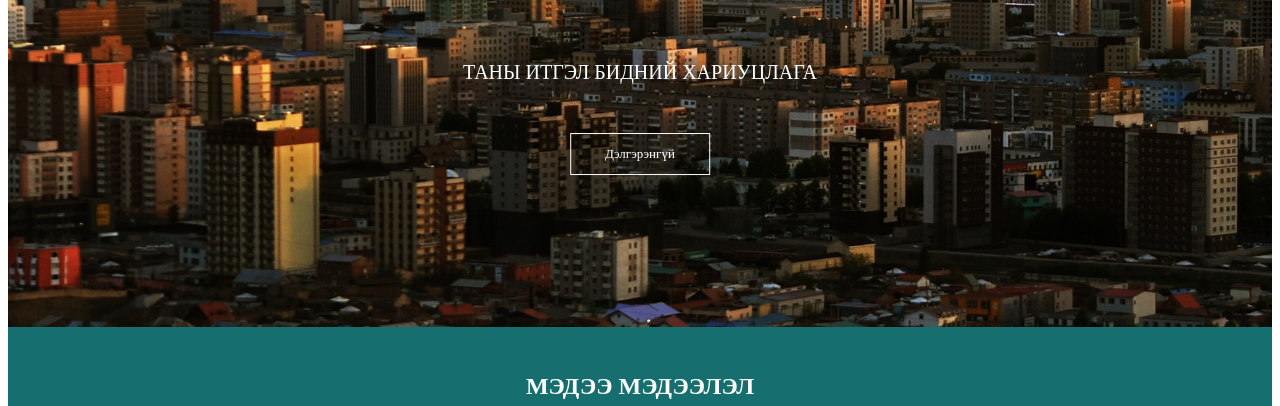
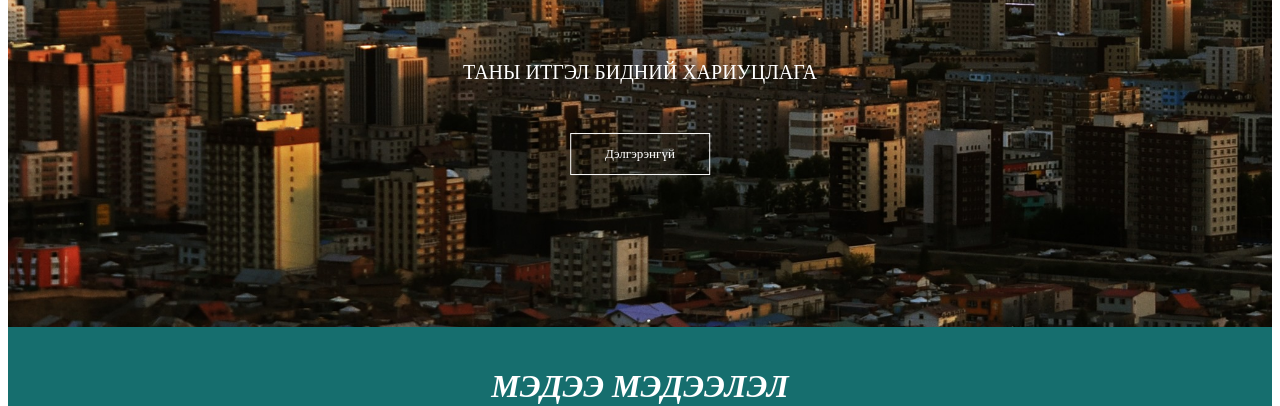
Before and after one commit to Jagaatse/khurd, a plain HTML site: page index.html in a window 1280 px wide. Shown: the part 400-806 px from the top of the page. Drawn offline with Linux system fonts and the light colour scheme.

Commit message:
Update style.css

```diff
--- a/style.css
+++ b/style.css
@@ -120,7 +120,6 @@
         position: relative;
       }
       .news{
-        font-family: rs-regular
         width: 90%;
         color: white;
         position: absolute;
@@ -130,7 +129,8 @@
         text-align: center;
       }
       .news h2{
-        font-family: rs-regular
+        font-style: italic;
+        font-family: rs-regular;
         font-size: 32px;
       }
 
```
